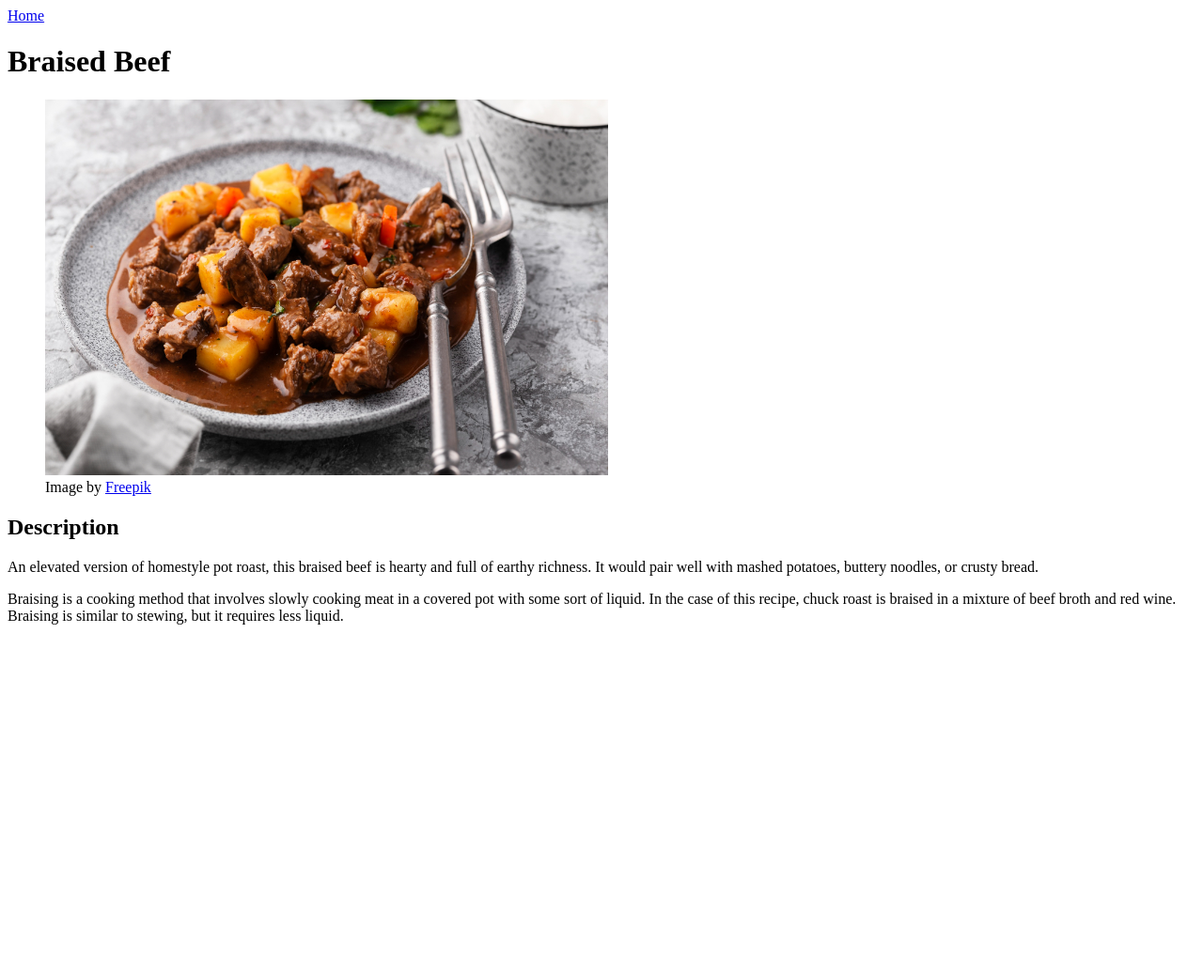
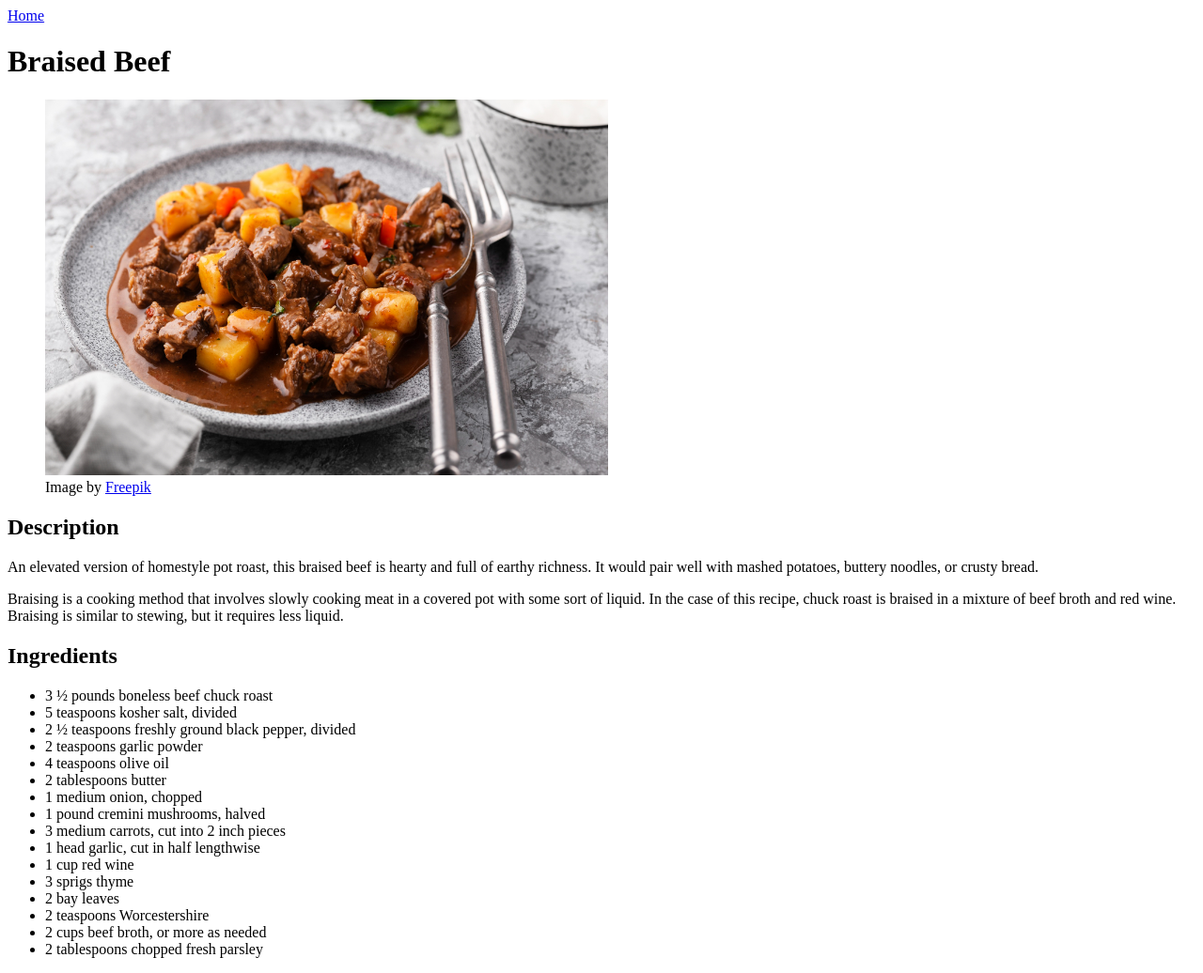
Before and after one commit to oussamatarhi/odin-recipes-v2, a plain HTML site: page recipes/braised-beef.html in a window 1280 px wide. Shown: the whole page at 94% size. Before the commit the page ends 800 px from the top, so only its background shows below. Drawn offline with Linux system fonts and the light colour scheme.

Commit message:
feat: add Ingredients section to the recipes

```diff
--- a/recipes/braised-beef.html
+++ b/recipes/braised-beef.html
@@ -29,6 +29,27 @@
         covered pot with some sort of liquid. In the case of this recipe, chuck
         roast is braised in a mixture of beef broth and red wine. Braising is
         similar to stewing, but it requires less liquid.</p>
+
+    <!-- Ingredients -->
+    <h2>Ingredients</h2>
+    <ul>
+        <li>3 ½ pounds boneless beef chuck roast</li>
+        <li>5 teaspoons kosher salt, divided</li>
+        <li>2 ½ teaspoons freshly ground black pepper, divided</li>
+        <li>2 teaspoons garlic powder</li>
+        <li>4 teaspoons olive oil</li>
+        <li>2 tablespoons butter</li>
+        <li>1 medium onion, chopped</li>
+        <li>1 pound cremini mushrooms, halved</li>
+        <li>3 medium carrots, cut into 2 inch pieces</li>
+        <li>1 head garlic, cut in half lengthwise</li>
+        <li>1 cup red wine</li>
+        <li>3 sprigs thyme</li>
+        <li>2 bay leaves</li>
+        <li>2 teaspoons Worcestershire</li>
+        <li>2 cups beef broth, or more as needed</li>
+        <li>2 tablespoons chopped fresh parsley</li>
+    </ul>
 </body>
 
 </html>
```
Also changed, not shown: recipes/apple-crisp.html (+25 -0 lines), recipes/italian-sunday.html (+21 -0 lines).
